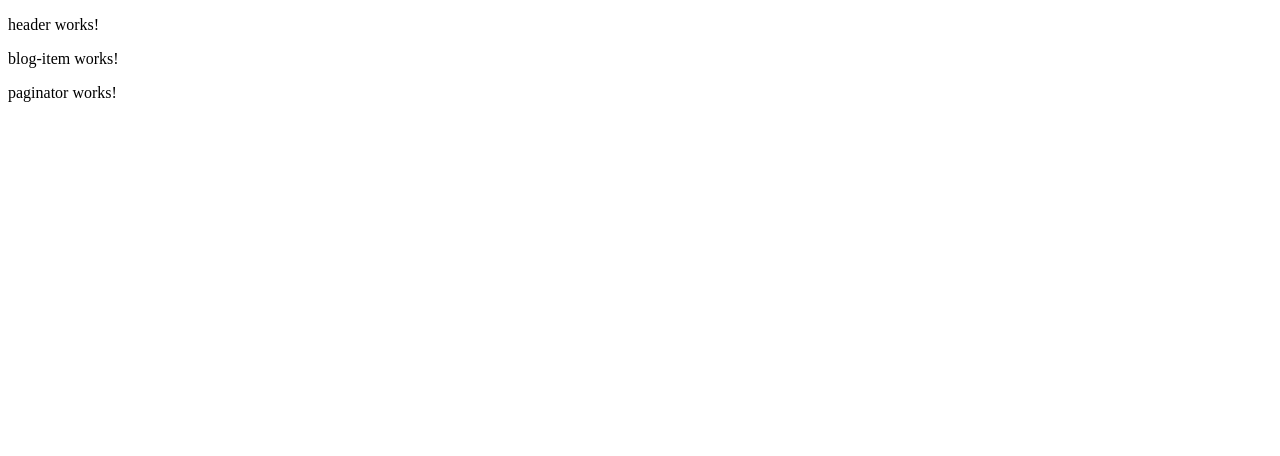
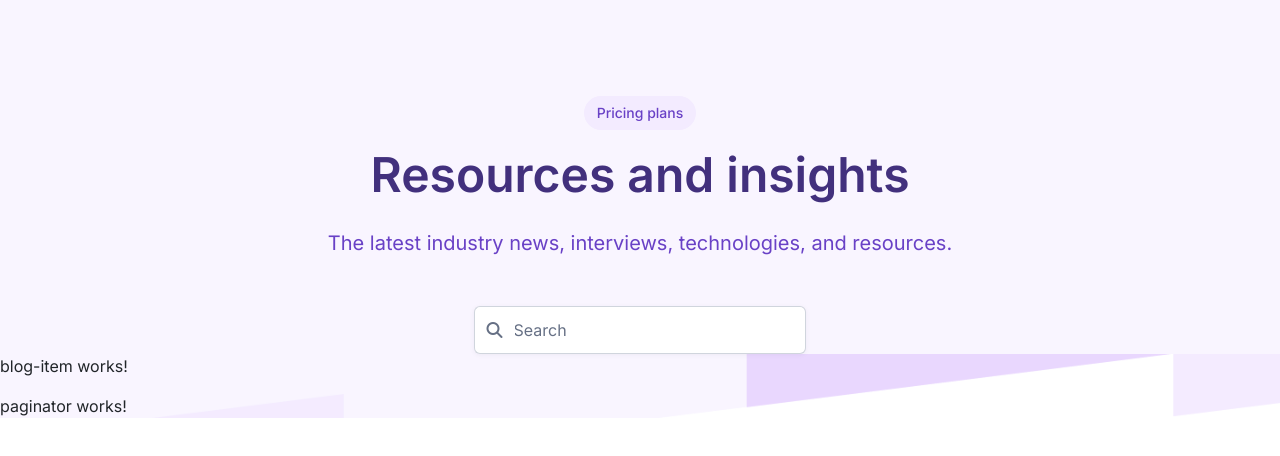
Before and after one commit to kerollos-fessal/Blog-website, an Angular app: page /home in a window 1280 px wide. Shown: the top 456 px of the page. Built offline with nearby package versions, Linux system fonts and the light colour scheme.

Commit message:
complete header component

```diff
--- a/angular.json
+++ b/angular.json
@@ -30,9 +30,13 @@
               "src/assets"
             ],
             "styles": [
+              "./node_modules/bootstrap/dist/css/bootstrap.min.css",
+              "./node_modules/@fortawesome/fontawesome-free/css/all.min.css",
               "src/styles.scss"
             ],
-            "scripts": []
+            "scripts": [
+              "./node_modules/bootstrap/dist/js/bootstrap.bundle.min.js"
+            ]
           },
           "configurations": {
             "production": {
--- a/package.json
+++ b/package.json
@@ -18,6 +18,8 @@
     "@angular/platform-browser": "^16.2.0",
     "@angular/platform-browser-dynamic": "^16.2.0",
     "@angular/router": "^16.2.0",
+    "@fortawesome/fontawesome-free": "^6.5.1",
+    "bootstrap": "^5.3.3",
     "rxjs": "~7.8.0",
     "tslib": "^2.3.0",
     "zone.js": "~0.13.0"
--- a/src/app/components/allblogs/allblogs.component.html
+++ b/src/app/components/allblogs/allblogs.component.html
@@ -1,2 +1,4 @@
+<section>
 <app-blog-item></app-blog-item>
 <app-paginator></app-paginator>
+</section>
--- a/src/app/components/allblogs/allblogs.component.scss
+++ b/src/app/components/allblogs/allblogs.component.scss
@@ -0,0 +1,6 @@
+
+  section{
+    background-image: url('../../../assets/images/Background pattern.png');
+background-position: center;
+background-size: cover;
+}
--- a/src/app/components/allblogs/allblogs.component.ts
+++ b/src/app/components/allblogs/allblogs.component.ts
@@ -7,4 +7,5 @@ import { Component } from '@angular/core';
 })
 export class AllblogsComponent {
 
+
 }
--- a/src/app/components/header/header.component.html
+++ b/src/app/components/header/header.component.html
@@ -1 +1,21 @@
-<p>header works!</p>
+<header class="bg-header pt-5 d-flex flex-column justify-content-center">
+<p class="btn rounded-pill header-title mb-3 mt-5 mx-auto fw-medium">our blog</p>
+<p class="btn rounded-pill header-title-small mb-3 mt-5 mx-auto fw-medium">Pricing plans</p>
+<h1 class="w-50 mx-auto mb-0 text-center">
+    Resources and insights
+</h1>
+<p class="header-desc mt-4 mb-5 text-center">The latest industry news, interviews, technologies, and resources.</p>
+<div class="input-group mx-auto">
+    <button class="btn border-end-0 border-1 inputBorderColoring bg-white">
+      <i class="fa fa-search"></i>
+    </button>
+    <input
+      [(ngModel)]="searchKey"
+    name="search"
+      type="text"
+      id="search"
+      class="form-control border-start-0 border-1 inputBorderColoring py-0 px-0"
+      placeholder="Search"
+    />
+  </div>
+</header>
--- a/src/app/components/header/header.component.scss
+++ b/src/app/components/header/header.component.scss
@@ -0,0 +1,56 @@
+.bg-header{
+    background-color: #F9F5FF;
+}
+
+.header-title{
+    background-color: #f3ebff;
+    color: #6941C6;
+    width: fit-content;
+    font-size: 0.875rem;
+    line-height: 1.25rem;
+    display: none;
+}
+
+
+.header-title-small{
+    background-color: #f3ebff;
+    color: #6941C6;
+    width: fit-content;
+    font-size: 0.875rem;
+    line-height: 1.25rem;
+}
+
+
+h1{
+    color: #42307D;
+    font-weight: 600;
+    font-size: 3rem;
+}
+
+.header-desc{
+    color: #6941C6;
+    font-size: 1.25rem;
+    line-height: 1.875rem;
+}
+
+.inputBorderColoring{
+    border-color: #D0D5DD;
+}
+
+.inputBorderColoring:focus{
+    box-shadow: none;
+}
+
+i{
+    color: #667085;
+}
+
+::placeholder {
+    color:#667085;
+  }
+
+.input-group{
+filter: drop-shadow(0px 1px 2px #1018280D);
+height: 3rem;
+width: 26%;
+}
--- a/src/app/components/header/header.component.ts
+++ b/src/app/components/header/header.component.ts
@@ -6,5 +6,5 @@ import { Component } from '@angular/core';
   styleUrls: ['./header.component.scss']
 })
 export class HeaderComponent {
-
+  searchKey:string= ''
 }
--- a/src/index.html
+++ b/src/index.html
@@ -5,6 +5,9 @@
   <title>BlogWebsite</title>
   <base href="/">
   <meta name="viewport" content="width=device-width, initial-scale=1">
+  <link rel="preconnect" href="https://fonts.googleapis.com">
+<link rel="preconnect" href="https://fonts.gstatic.com" crossorigin>
+<link href="https://fonts.googleapis.com/css2?family=Inter:wght@100..900&display=swap" rel="stylesheet">
   <link rel="icon" type="image/x-icon" href="favicon.ico">
 </head>
 <body>
--- a/src/styles.scss
+++ b/src/styles.scss
@@ -1 +1,4 @@
 /* You can add global styles to this file, and also import other style files */
+body{
+    font-family: "Inter", sans-serif;
+}
```
Also changed, not shown: src/app/app.module.ts (+4 -3 lines), src/assets/images/Background pattern.png (added), 1 other file (tests, documents, lock files or other folders).
